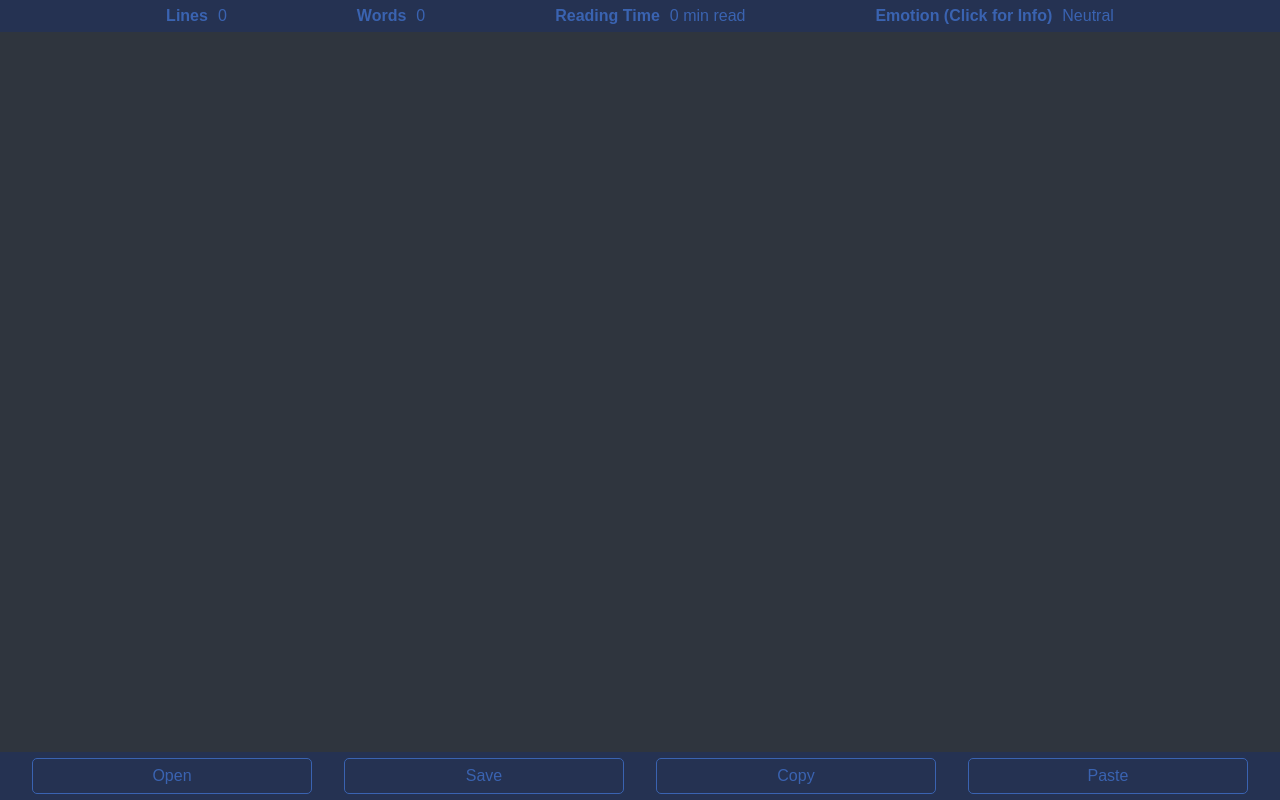
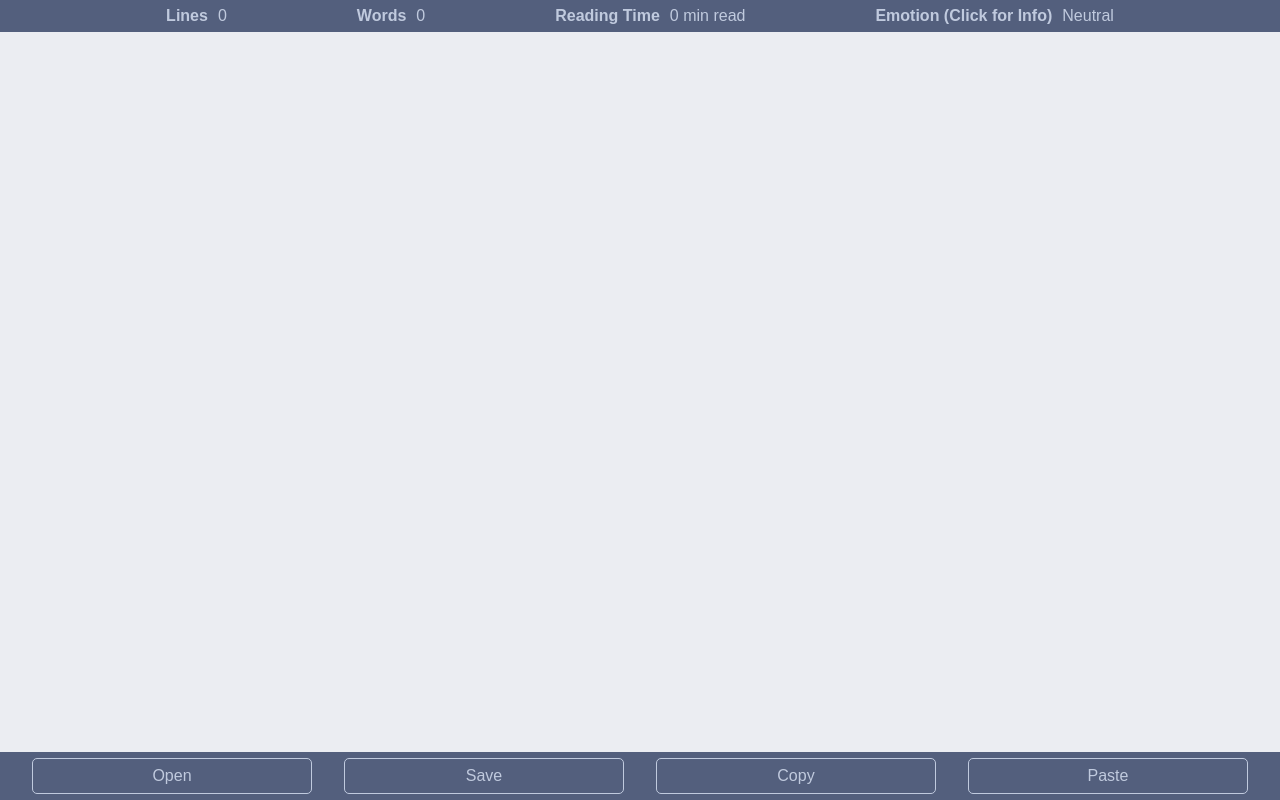
Before and after one commit to WillHTam/electron-note-app, an Electron app: page app/index.html in a window 1280 px wide. Drawn offline with Linux system fonts and the light colour scheme; no server answers.

Commit message:
Switched to light theme; commented out dark theme

```diff
--- a/app/style.css
+++ b/app/style.css
@@ -1,7 +1,12 @@
 :root {
-  --toolbar-bg: #253252;
+  /*--toolbar-bg: #253252;
   --entry-background: #2f353e;
   --toolbar-text: #3a63b1;
+  --button-highlight: #D6EAFF;
+  --button-pressed: #7292B2;*/
+  --toolbar-bg: #535f7d;
+  --entry-background: #ebedf2;
+  --toolbar-text: #c0cade;
   --button-highlight: #D6EAFF;
   --button-pressed: #7292B2;
 }
@@ -34,7 +39,8 @@ body {
 #content {
   flex: 1 1 auto;
   padding: 1em;
-  color: #b0b3bf;
+  /*color: #b0b3bf;*/
+  color: #2f353e;
   background-color: var(--entry-background);
   resize: none;
   height: calc(100vh - 5em);
```
